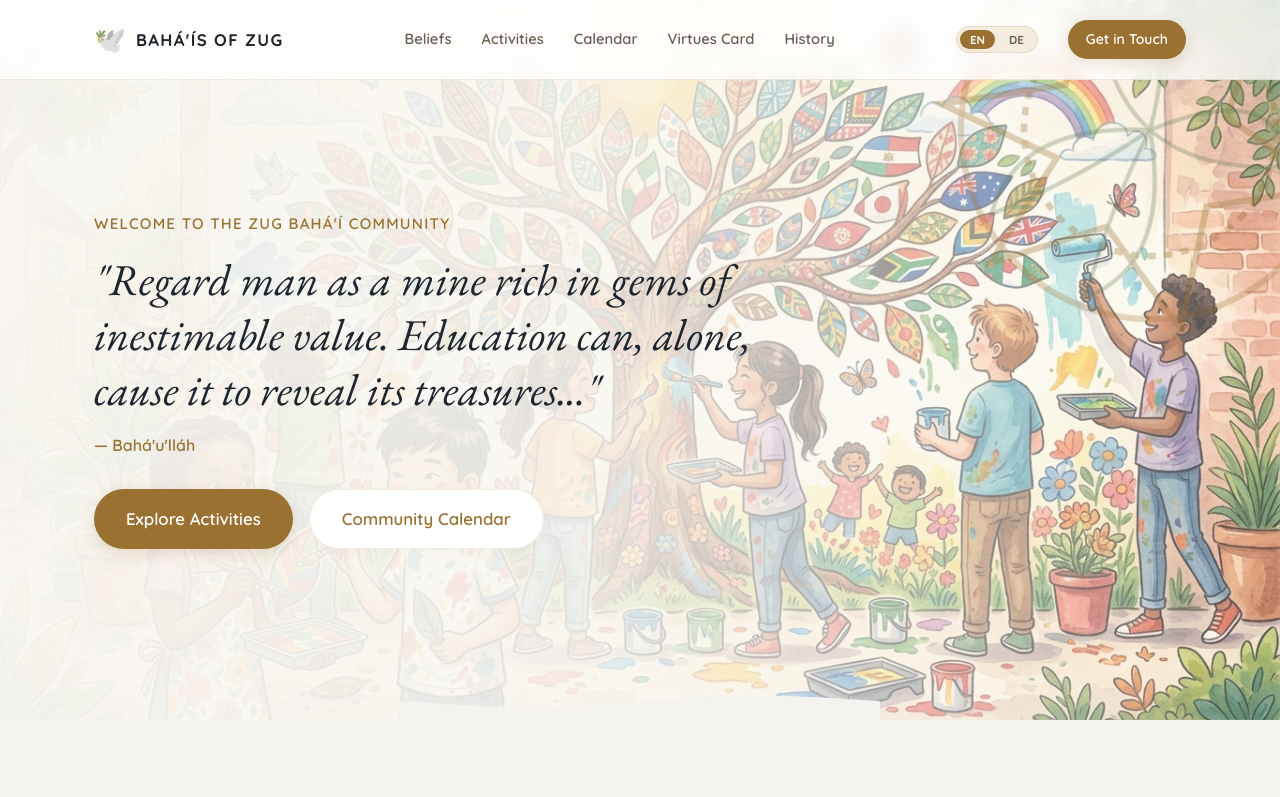
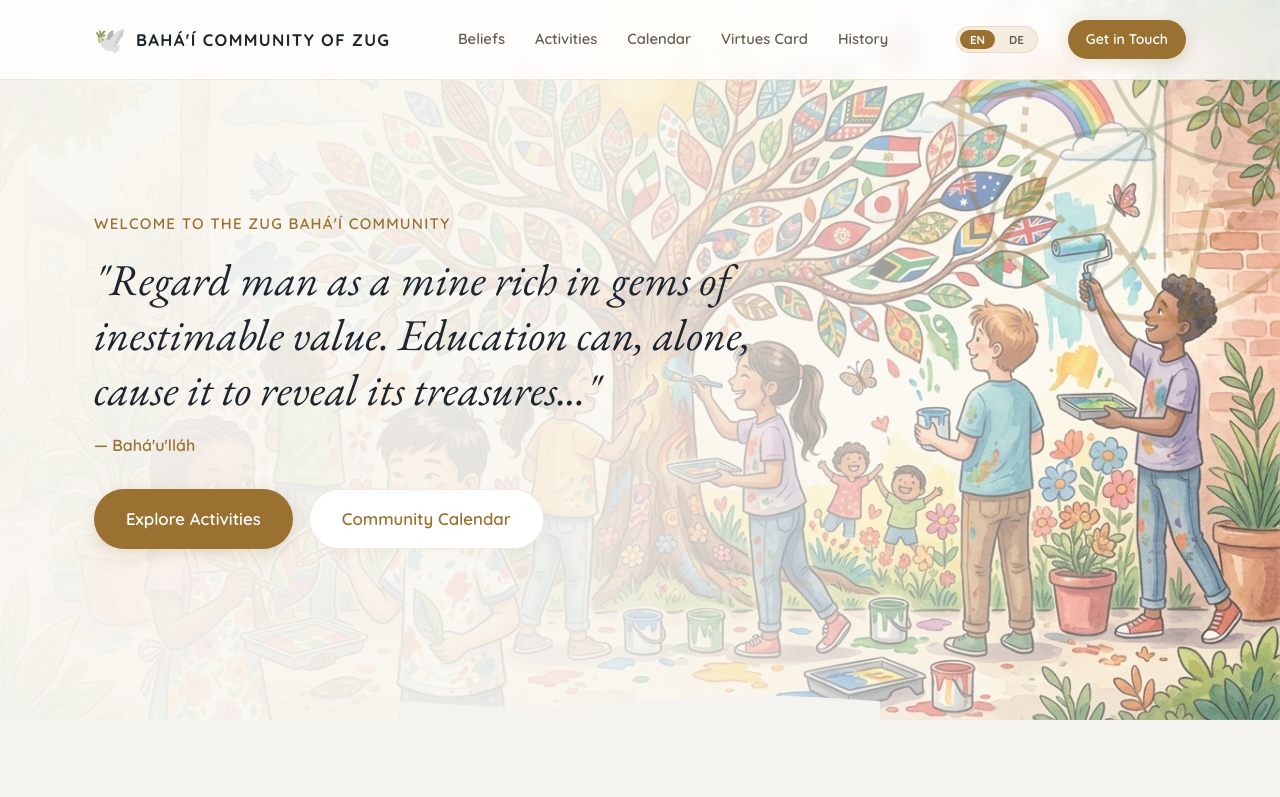
Before and after one commit to FMNOP/Bahai-s-of-Zug, a plain HTML site: page index.html in a window 1280 px wide. Shown: the top 797 px of the page. Drawn offline with nearby package versions, Linux system fonts and the light colour scheme.

Commit message:
fact checked

```diff
--- a/app.js
+++ b/app.js
@@ -121,10 +121,10 @@ document.addEventListener('DOMContentLoaded', () => {
 
   const translations = {
     en: {
-      page_title: "Bahá'ís of Zug | Building Unity & Community",
+      page_title: "Bahá'í Community of Zug | Building Unity & Community",
       admin_logged_banner: "Logged in as Admin (Canton Zug Portal)",
       logout_btn: "Logout",
-      logo_text: "BAHÁ'ÍS OF ZUG",
+      logo_text: "BAHÁ'Í COMMUNITY OF ZUG",
       nav_beliefs: "Beliefs",
       nav_activities: "Activities",
       nav_calendar: "Calendar",
@@ -196,14 +196,17 @@ document.addEventListener('DOMContentLoaded', () => {
       milestone_details_1: "The teachings of the Bahá'í Faith arrived in Switzerland at the dawn of the 20th century, inspiring local searchers who sought international peace and spiritual renewal. Notable early figures established bridges with local associations in Zurich, Bern, and central Switzerland.",
       btn_history_read_more: "Read full history ▾",
       milestone_title_2: "'Abdu'l-Bahá's Swiss Visit",
-      milestone_desc_short_2: "'Abdu'l-Bahá, the son of the Faith's founder, visits Switzerland to deliver public lectures on social progress.",
-      milestone_details_2: "In September 1911, 'Abdu'l-Bahá visited Geneva and Thonon-les-Bains. He spoke passionately to international groups and peace organizations, emphasizing that the oneness of humanity was the key requirement for world peace.",
-      milestone_title_3: "National Assembly Formed",
-      milestone_desc_short_3: "The election of the first National Spiritual Assembly coordinates activities across cantons, supporting local groups.",
-      milestone_details_3: "With local communities growing in Basel, Bern, Geneva, Zurich, and Lausanne, the first National Spiritual Assembly of the Bahá'ís of Switzerland was elected in 1953, establishing a formal support structure for local initiatives, including those in Central Switzerland.",
-      milestone_title_4: "Zug Community Activities",
-      milestone_desc_short_4: "Active local groups hosting activities for all ages, contributing to character education and service in Canton Zug.",
-      milestone_details_4: "Today, the Zug community consists of local Bahá'ís and friends from diverse national origins, actively engaged in building peaceful neighborhoods, hosting moral classes for kids in Cham, Baar, and Zug, and organising community devotionals.",
+      milestone_desc_short_2: "'Abdu'l-Bahá, the son of the Faith's founder, visits Switzerland for a period of rest and informal gatherings.",
+      milestone_details_2: "In September 1911, 'Abdu'l-Bahá visited Geneva and Thonon-les-Bains. This period was primarily dedicated to rest after his exhausting journey from Egypt. Rather than public lectures, he held intimate, informal meetings with early Western Bahá'ís and individual seekers who visited him.",
+      milestone_title_3: "Italo-Swiss Assembly",
+      milestone_desc_short_3: "The election of the joint Italo-Swiss regional assembly coordinates activities across both countries.",
+      milestone_details_3: "In 1953, the first joint regional administrative body, the Italo-Swiss National Spiritual Assembly, was elected. This assembly coordinated activities across both Italy and Switzerland, laying the groundwork for stronger local communities.",
+      milestone_title_4: "Swiss National Assembly",
+      milestone_desc_short_4: "Switzerland elects its independent standalone National Spiritual Assembly, based in Bern.",
+      milestone_details_4: "In 1962, during the global Ten Year Crusade, the independent, sovereign National Spiritual Assembly of the Bahá'ís of Switzerland was officially established. This marked the official administrative autonomy of the Swiss Bahá'í community, with its permanent seat in Bern.",
+      milestone_title_5: "Zug Community Activities",
+      milestone_desc_short_5: "Active local groups hosting activities for all ages, contributing to character education and service in Canton Zug.",
+      milestone_details_5: "Today, the Zug community consists of local Bahá'ís and friends from diverse national origins, actively engaged in building peaceful neighborhoods, hosting moral classes for kids in Cham, Baar, and Zug, and organising community devotionals.",
       calendar_badge: "Events Schedule",
       calendar_title: "Zug Community Calendar",
       calendar_subtitle: "Discover and join upcoming events, devotionals, and classes happening in the Zug area. Select an event to view details and location.",
@@ -232,6 +235,7 @@ document.addEventListener('DOMContentLoaded', () => {
       form_topic_2: "Junior Youth Groups",
       form_topic_3: "Devotional Gatherings",
       form_topic_4: "General Inquiry",
+      form_topic_5: "Study Circles",
       form_error_topic: "Please select an interest.",
       form_message_label: "Write your message here",
       form_error_message: "Please type your message.",
@@ -277,11 +281,11 @@ document.addEventListener('DOMContentLoaded', () => {
       editor_submit: "Save Event"
     },
     de: {
-      page_title: "Bahá'í von Zug | Aufbau von Einheit & Gemeinschaft",
+      page_title: "Bahá'í-Gemeinde Zug | Aufbau von Einheit & Gemeinschaft",
       admin_logged_banner: "Als Administrator angemeldet (Kanton Zug Portal)",
       logout_btn: "Abmelden",
-      logo_text: "BAHÁ'Í VON ZUG",
-      nav_beliefs: "Glauben",
+      logo_text: "BAHÁ'Í-GEMEINDE ZUG",
+      nav_beliefs: "Lehren",
       nav_activities: "Aktivitäten",
       nav_calendar: "Kalender",
       nav_virtues: "Tugendkarte",
@@ -300,7 +304,7 @@ document.addEventListener('DOMContentLoaded', () => {
       hero_img_caption: "Wandgemälde, erstellt von einer Kinderklasse im Kanton Zug",
       beliefs_badge: "Grundprinzipien",
       beliefs_title: "Inspiration für den Aufbau einer besseren Welt.",
-      beliefs_subtitle: "Die Lehren des Bahá'í-Glaubens inspirieren Einzelpersonen und Familien in Zug, zum geistigen und materiellen Fortschritt der Gesellschaft beizutragen.",
+      beliefs_subtitle: "Die Lehren des Bahá'í-Glaubens inspirieren Einzelpersonen und Familien in Zug dazu, zum geistigen und materiellen Fortschritt der Gesellschaft beizutragen.",
       principle_title_1: "Einheit in der Vielfalt",
       principle_desc_1: "So wie verschiedenfarbige Blumen einen Garten verschönern, bereichert die Vielfalt der Menschheitsfamilie unsere Welt. Wir glauben an die Überwindung von Vorurteilen aller Art.",
       principle_title_2: "Suche nach Wahrheit",
@@ -308,9 +312,9 @@ document.addEventListener('DOMContentLoaded', () => {
       principle_title_3: "Inhärente Würde",
       principle_desc_3: "Jeder Mensch wird mit schönen Eigenschaften geboren – wie Güte, Mut und Wahrhaftigkeit. Bildung ist der Schlüssel, der diese verborgenen Schätze freilegt.",
       callout_title: '"Die Erde ist nur ein Land..."',
-      callout_desc: "Die Bahá'í-Lehren befassen sich mit wesentlichen Themen wie der Einheit Gottes und der Religion, der Einheit der Menschheit, der fortschreitenden Entfaltung der religiösen Wahrheit, der Gleichberechtigung von Frauen und Männern, der zentralen Bedeutung der Gerechtigkeit und der Wichtigkeit der Bildung für Kinder weltweit.",
+      callout_desc: "Die Lehren des Bahá'í-Glaubens befassen sich mit wesentlichen Themen wie der Einheit Gottes und der Religion, der Einheit der Menschheit, der fortschreitenden Entfaltung der religiösen Wahrheit, der Gleichberechtigung von Frauen und Männern, der zentralen Bedeutung der Gerechtigkeit und der Wichtigkeit der Bildung für Kinder weltweit.",
       act_section_badge: "Was wir tun",
-      act_section_title: "Engagement für lebendige lokale Gemeinschaften.",
+      act_section_title: "Engagement für den Aufbau lebendiger lokaler Gemeinschaften.",
       act_section_subtitle: "Wir arbeiten mit Nachbarn, Freunden und Familien zusammen, um einladende Räume für geistiges Wachstum und Gemeindedienst zu schaffen.",
       act_badge_1: "Kinder (5-10 Jahre)",
       act_title_1: "Kinderklassen",
@@ -319,47 +323,50 @@ document.addEventListener('DOMContentLoaded', () => {
       btn_read_more: "Weiterlesen ▾",
       act_badge_2: "Junioren (11-15 Jahre)",
       act_title_2: "Junioren-Jugendgruppen",
-      act_desc_2: "Ein Raum für Teenager, um sich zu treffen, bedeutende Themen (wie Medien, Gruppenzwang und Gerechtigkeit) zu besprechen, ihre Fähigkeiten zu entwickeln und lokale Serviceprojekte zu entwerfen.",
-      act_details_2: "Das geistige Ermächtigungsprogramm für Junioren unterstützt Jugendliche in einer entscheidenden Phase des Wachstums. Sie lernen, ihre Umgebung zu analysieren und geistige Prinzipien anzuwenden, um reale Probleme zu lösen.",
+      act_desc_2: "Ein Raum für Teenager, um sich zu treffen, bedeutende Themen (wie Medien, Gruppenzwang und Gerechtigkeit) zu besprechen, ihre Fähigkeiten zu entwickeln und gemeinnützige Projekte in der Nachbarschaft zu planen und durchzuführen.",
+      act_details_2: "Das geistige Empowermentprogramm für Junioren unterstützt Jugendliche in einer entscheidenden Phase des Wachstums. Sie lernen, ihre Umgebung zu analysieren und geistige Prinzipien anzuwenden, um reale Probleme zu lösen.",
       act_badge_3: "Erwachsene & Familien",
       act_title_3: "Andachten",
-      act_desc_3: "Einfache Treffen von Freunden und Nachbarn, um Gebete zu teilen, erbauliche Abschnitte zu lesen und geistige Musik zu genießen. Es ist ein friedlicher Raum zum Nachdenken und zur Verbindung der Herzen.",
-      act_details_3: "Andachten haben kein formelles Ritual. Gäste sind herzlich eingeladen, Gebete aus ihrem eigenen Glauben oder Schriften zu teilen, oder einfach die friedliche Atmosphäre zu genießen, was die geistige Verbundenheit stärkt.",
+      act_desc_3: "Einfache Treffen von Freunden und Nachbarn, um Gebete zu teilen, erbauliche Texte zu lesen und Musik zu genießen. Ein friedlicher Raum zur Besinnung und zum Austausch.",
+      act_details_3: "Andachtsversammlungen haben kein formelles Ritual. Gäste sind herzlich eingeladen, Gebete oder Schriften aus der eigenen Religion zu teilen, oder einfach die friedliche Atmosphäre zu genießen.",
       act_badge_4: "Jugend & Erwachsene",
       act_title_4: "Studienkreise",
       act_desc_4: "Kreise in kleinen Gruppen, die geistige Schriften studieren und Themen direkt in die Tat umsetzen. Die Teilnehmer lernen, Kinderklassen zu leiten oder Service-Events zu organisieren.",
       act_details_4: "Studienkreise verbinden Studium und aktiven Dienst. Mit Lehrplänen des Ruhi-Instituts bauen sie die Kapazitäten der Teilnehmer aus, um ihren lokalen Gemeinschaften effektiv zu dienen.",
-      virtue_badge: "Interaktives Widget",
+      virtue_badge: "Interaktive Tugendkarte",
       virtue_title: "Entdecken Sie Ihre Tugend des Tages.",
-      virtue_subtitle: "Charakterbildung steht im Mittelpunkt der Bahá'í-Gemeinschaft. Unser Tugendkartengenerator ist eine unterhaltsame Art für Kinder, Eltern und Lehrer, gemeinsam über positive Eigenschaften nachzudenken.",
+      virtue_subtitle: "Charakterbildung steht im Mittelpunkt der Bahá'í-Gemeinschaft. Unser Tugendkartengenerator bietet eine spielerische Möglichkeit für Kinder, Eltern und Lehrende, gemeinsam über positive Eigenschaften nachzudenken.",
       virtue_tip_label: "Idee für die Familie:",
       virtue_tip_text: "Klicken Sie, um eine Tugend zu enthüllen, und besprechen Sie, wie Sie diese heute beim Abendessen oder in der Schule gemeinsam praktizieren können!",
       virtue_btn: "Eine Tugend enthüllen 🌟",
       virtue_card_header: "Tugend des Tages",
       virtue_card_title_init: "Klicken Sie auf den Button!",
-      virtue_card_desc_init: "Jeder Tag ist eine Chance, positive Eigenschaften zu kultivieren. Klicken Sie auf „Eine Tugend enthüllen“, um zu erfahren, wie Sie heute Güte, Geduld, Einheit oder Gerechtigkeit praktizieren können.",
-      virtue_card_quote_init: '"Wahrer Friede kann nur kommen, wenn wir lernen, Liebe und Gerechtigkeit gegenüber allen zu praktizieren."',
+      virtue_card_desc_init: "Jeder Tag bietet die Gelegenheit, positive Eigenschaften zu entfalten. Klicken Sie auf „Eine Tugend enthüllen“, um zu sehen, wie Sie heute Güte, Geduld, Einheit oder Gerechtigkeit in die Tat umsetzen können.",
+      virtue_card_quote_init: '"Wahrer Friede kann nur kommen, wenn wir lernen, allen Menschen Liebe und Gerechtigkeit entgegenzubringen."',
       virtue_card_author_init: "— Bahá'í-Schriften",
       virtue_prompt_title: "Reflexionsfrage",
       virtue_prompt_init: "Auf welche Eigenschaft möchten Sie sich heute konzentrieren?",
       virtue_footer_1: "Bahá'í-Familientugendprojekt",
-      virtue_footer_2: "Gemeinsam Charakter bilden",
+      virtue_footer_2: "Gemeinsam wachsen",
       history_badge: "Unser Weg",
       history_title: "Der Bahá'í-Glaube in der Schweiz & Zug",
       history_subtitle: "Der Bahá'í-Glaube ist seit Beginn des 20. Jahrhunderts in der Schweiz präsent. Klicken Sie auf die Meilensteine unten, um unsere Geschichte und unsere lokalen Wurzeln in Zug zu entdecken.",
       milestone_title_1: "Erste Schweizer Bahá'ís",
-      milestone_desc_short_1: "Die erste Präsenz des Glaubens beginnt, als frühe Schweizer Denker die Lehren von Einheit und Frieden kennenlernen.",
+      milestone_desc_short_1: "Die Anfänge des Glaubens in der Schweiz gehen auf frühe Denker zurück, welche die Lehren von Einheit und Frieden kennenlernten.",
       milestone_details_1: "Die Lehren des Bahá'í-Glaubens erreichten die Schweiz an der Schwelle zum 20. Jahrhundert und inspirierten Suchende, die nach internationalem Frieden und geistiger Erneuerung strebten. Namhafte frühe Persönlichkeiten bauten Brücken zu lokalen Vereinigungen in Zürich, Bern und der Zentralschweiz.",
       btn_history_read_more: "Ganze Geschichte lesen ▾",
       milestone_title_2: "'Abdu'l-Bahás Besuch in der Schweiz",
-      milestone_desc_short_2: "'Abdu'l-Bahá, der Sohn des Gründers des Glaubens, besucht die Schweiz, um öffentliche Vorträge über gesellschaftlichen Fortschritt zu halten.",
-      milestone_details_2: "Im September 1911 besuchte 'Abdu'l-Bahá Genf und Thonon-les-Bains. Er sprach leidenschaftlich vor internationalen Gruppen und Friedensorganisationen und betonte, dass die Einheit der Menschheit die Schlüsselbedingung für den Weltfrieden sei.",
-      milestone_title_3: "Nationale Vertretung gebildet",
-      milestone_desc_short_3: "Die Wahl des ersten Nationalen Geistigen Rates koordiniert die Aktivitäten in den Kantonen und unterstützt lokale Gruppen.",
-      milestone_details_3: "Mit wachsenden Gemeinden in Basel, Bern, Genf, Zürich und Lausanne wurde 1953 der erste Nationale Geistige Rat der Bahá'í der Schweiz gewählt, wodurch eine formelle Unterstützungsstruktur für lokale Initiativen, auch in der Zentralschweiz, geschaffen wurde.",
-      milestone_title_4: "Aktivitäten der Zuger Gemeinde",
-      milestone_desc_short_4: "Aktive lokale Gruppen organisieren Aktivitäten für jedes Alter und tragen zur Charakterbildung und zum Gemeindedienst im Kanton Zug bei.",
-      milestone_details_4: "Heute besteht die Zuger Gemeinschaft aus lokalen Bahá'í und Freunden unterschiedlicher Herkunft, die sich aktiv für den Aufbau friedlicher Nachbarschaften einsetzen, Kinderklassen in Cham, Baar und Zug leiten und Andachten organisieren.",
+      milestone_desc_short_2: "'Abdu'l-Bahá, der Sohn des Stifters des Glaubens, besucht die Schweiz für eine Zeit der Erholung und informeller Treffen.",
+      milestone_details_2: "Im September 1911 besuchte 'Abdu'l-Bahá Genf und Thonon-les-Bains. Diese Zeit war hauptsächlich der Erholung nach seiner anstrengenden Reise aus Ägypten gewidmet. Anstelle von öffentlichen Vorträgen hielt er persönliche, informelle Treffen mit frühen westlichen Bahá'í und einzelnen Suchenden ab, die ihn besuchten.",
+      milestone_title_3: "Italo-Schweizerischer Rat gebildet",
+      milestone_desc_short_3: "Die Wahl der ersten gemeinsamen regionalen Versammlung koordiniert Aktivitäten in beiden Ländern.",
+      milestone_details_3: "Im Jahr 1953 wurde der erste gemeinsame administrative Rat, der Nationale Geistige Rat der Bahá'í von Italien und der Schweiz, gewählt. Dies legte das Fundament für eine geordnete Entwicklung der Aktivitäten in der Region.",
+      milestone_title_4: "Eigenständiger Nationaler Rat (1962)",
+      milestone_desc_short_4: "Die Schweiz wählt ihren eigenen eigenständigen Nationalen Geistigen Rat mit Sitz in Bern.",
+      milestone_details_4: "Im Jahr 1962 wurde der eigenständige Nationale Geistige Rat der Bahá'í der Schweiz offiziell gewählt. Dies markierte die administrative Autonomie der Schweizer Bahá'í-Gemeinde, mit dem dauerhaften Sitz der nationalen Kanzlei in Bern.",
+      milestone_title_5: "Aktivitäten der Zuger Gemeinde",
+      milestone_desc_short_5: "Aktive lokale Gruppen organisieren Aktivitäten für jedes Alter und tragen zur Charakterbildung und zum Gemeindedienst im Kanton Zug bei.",
+      milestone_details_5: "Heute besteht die Zuger Gemeinschaft aus lokalen Bahá'í und Freunden unterschiedlicher Herkunft, die sich aktiv für den Aufbau friedlicher Nachbarschaften einsetzen, Kinderklassen in Cham, Baar und Zug leiten und Andachten veranstalten.",
       calendar_badge: "Veranstaltungsplan",
       calendar_title: "Gemeinschaftskalender Zug",
       calendar_subtitle: "Entdecken Sie bevorstehende Veranstaltungen, Andachten und Klassen in Zug und nehmen Sie daran teil. Wählen Sie ein Event aus, um Details und den Standort anzuzeigen.",
@@ -388,6 +395,7 @@ document.addEventListener('DOMContentLoaded', () => {
       form_topic_2: "Junioren-Jugendgruppen",
       form_topic_3: "Andachtsversammlungen",
       form_topic_4: "Allgemeine Anfrage",
+      form_topic_5: "Studienkreise",
       form_error_topic: "Bitte wählen Sie ein Interesse aus.",
       form_message_label: "Schreiben Sie Ihre Nachricht hier",
       form_error_message: "Bitte geben Sie Ihre Nachricht ein.",
@@ -1068,7 +1076,7 @@ document.addEventListener('DOMContentLoaded', () => {
       case 'children': return 1;
       case 'youth': return 2;
       case 'devotionals': return 3;
-      case 'study': return 4;
+      case 'study': return 5;
       default: return 4;
     }
   }
```
Also changed, not shown: index.html (+22 -9 lines).
